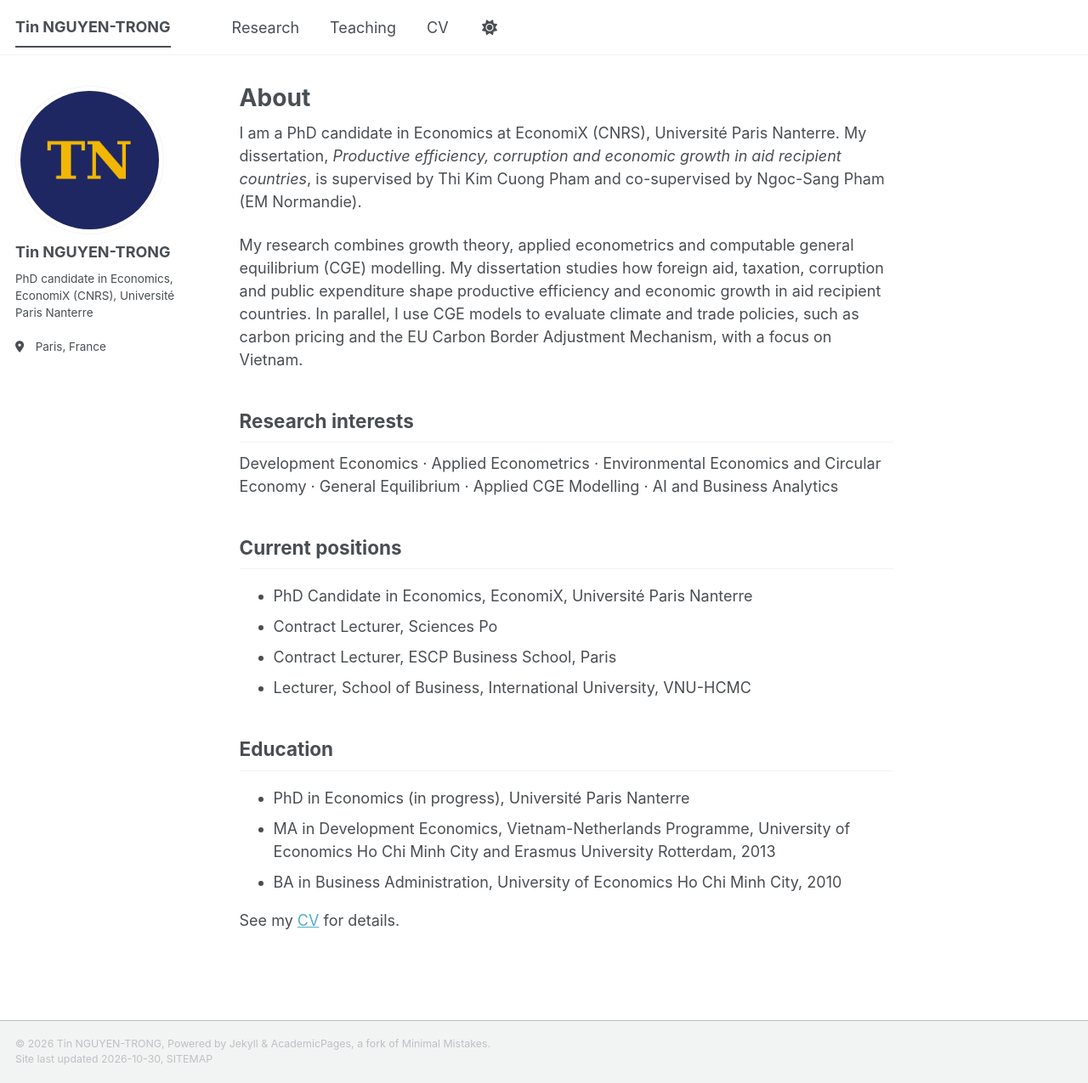
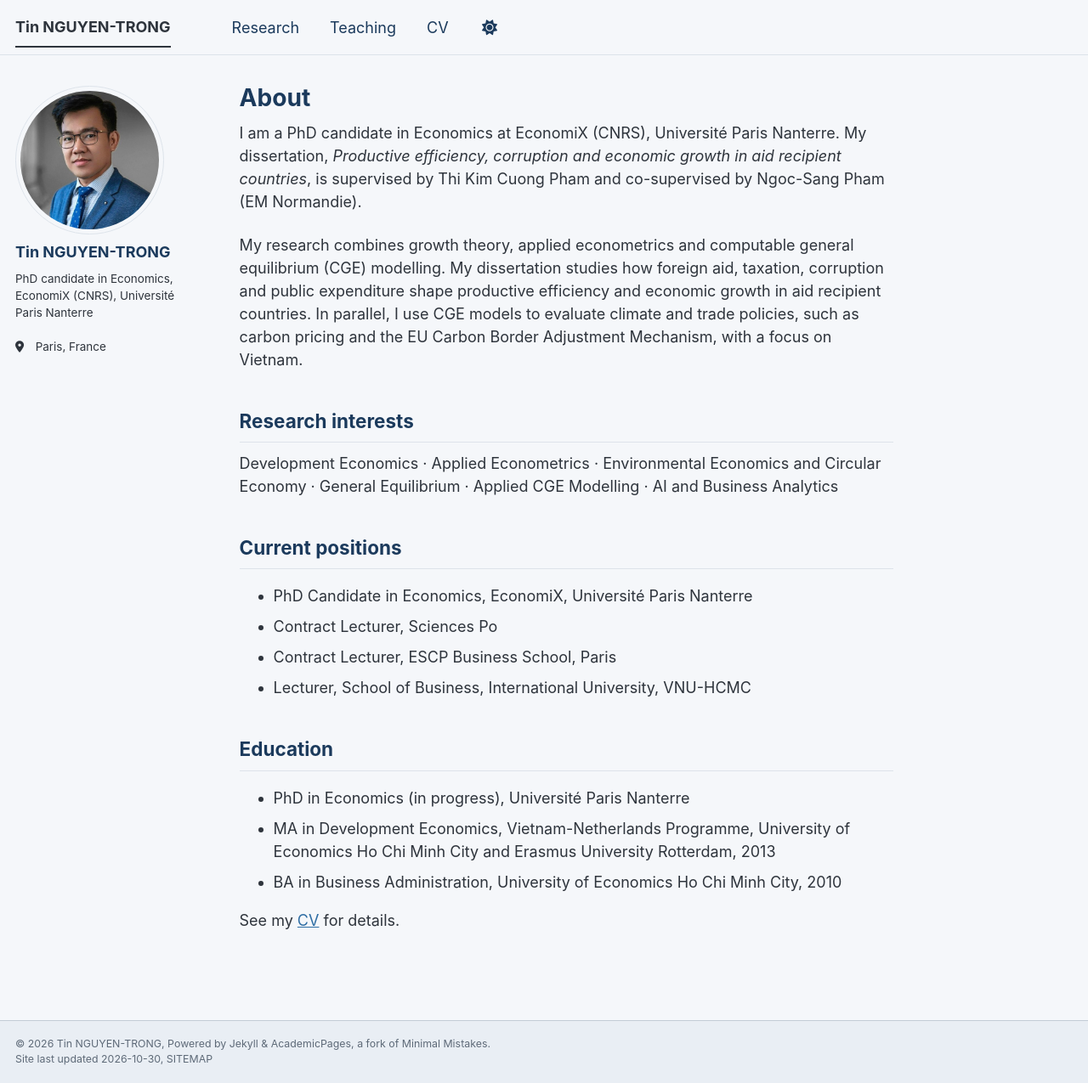
Before and after one commit to trongtin142/trongtin142.github.io, a Jekyll site: the page built from _pages/about.md, in a window 1280 px wide and 1275 px high. Shown: the whole window at 85% size. Built offline with Jekyll 4.4.1, drawn with Linux system fonts in a browser that asks for light colours; a script bundle is joined from its source files by our own code; a style sheet for code colours, icons or effects is not loaded.

Commit message:
Use Steel Blue theme and photo avatar

```diff
--- a/_config.yml
+++ b/_config.yml
@@ -8,7 +8,7 @@
 
 # Basic Site Settings
 locale                   : "en-US"
-site_theme               : "default" # The available themes options are "default", "air", "sunrise", "mint", "dirt" and "contrast"
+site_theme               : "steelblue" # The available themes options are "default", "air", "sunrise", "mint", "dirt" and "contrast"
 title                    : "Tin NGUYEN-TRONG"
 title_separator          : "-"
 name                     : &name "Tin NGUYEN-TRONG"
@@ -23,7 +23,7 @@
 #               Additional customization can be done by editing /_includes/author-profile.html
 author:
   # Biographic information
-  avatar           : "profile.png"
+  avatar           : "profile.jpg"
   name             : "Tin NGUYEN-TRONG"
   pronouns         : # example: "she/her"
   bio              : "PhD candidate in Economics, EconomiX (CNRS), Université Paris Nanterre"
```
